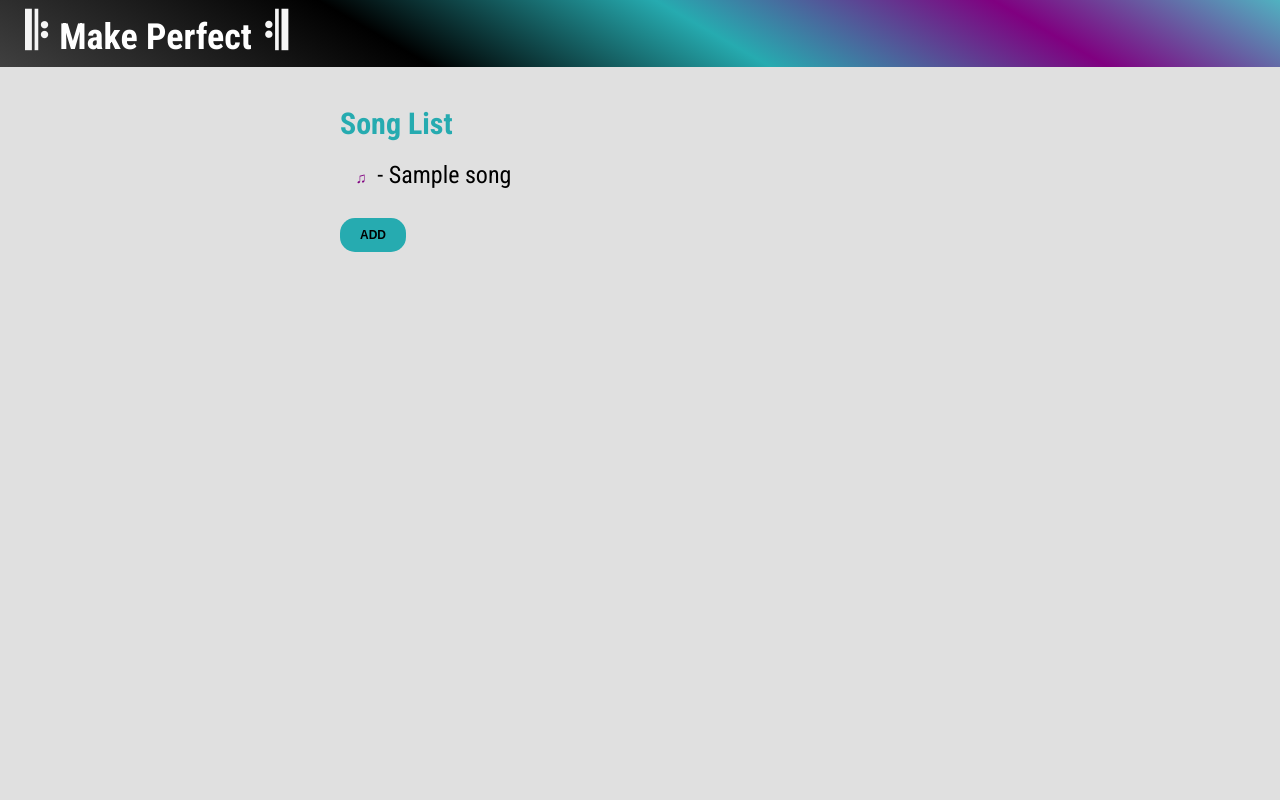
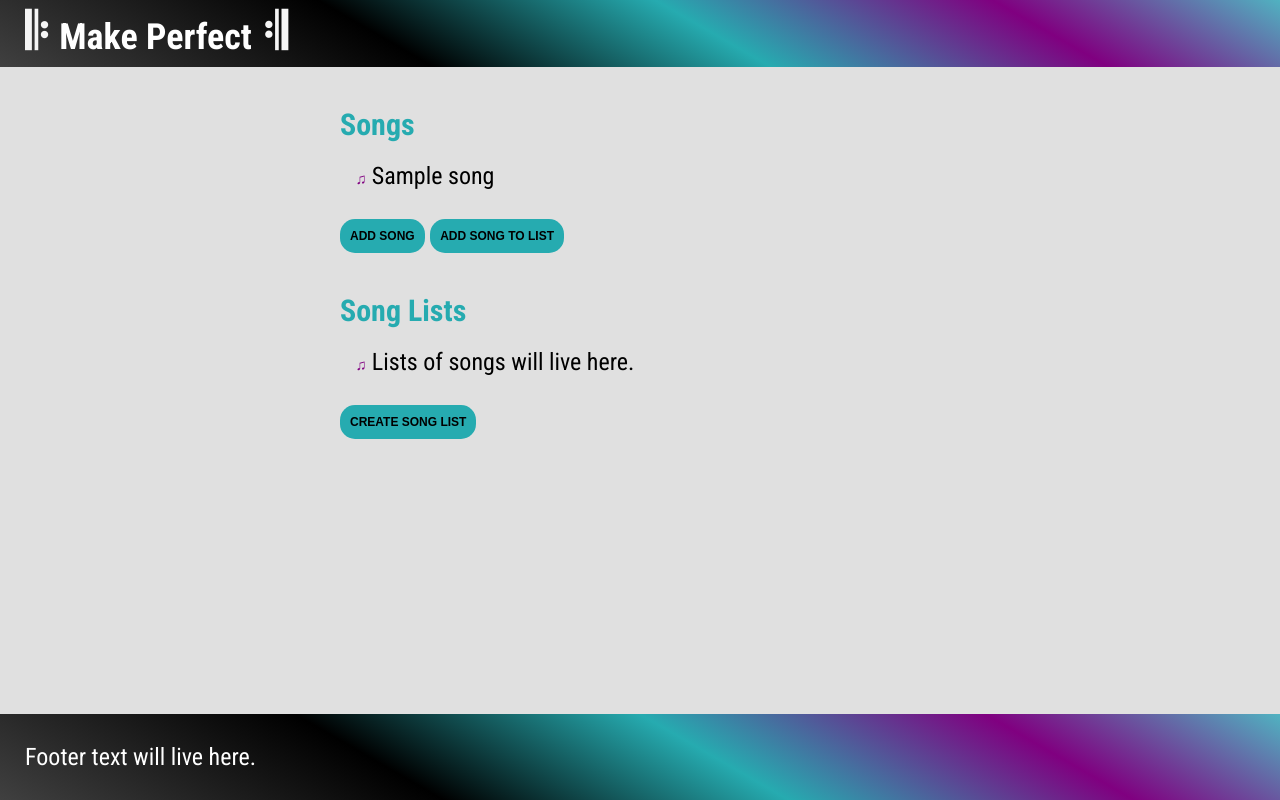
Before and after one commit to kevinelong/makeperfect, a Django app: template makeperfect_app/templates/makeperfect_app/index.html in a window 1280 px wide. Run offline with Django 3.2, Linux system fonts and the light colour scheme; the template is opened without the code that fills it: most values are stand-ins (such as "Sample title", 1, 10 or a date in 2020).

Commit message:
Add buttons and div for main content.

```diff
--- a/makeperfect_app/static/css/style.css
+++ b/makeperfect_app/static/css/style.css
@@ -2,15 +2,14 @@ body {
     background: #E0E0E0;
     color: black;
     font-family: 'Roboto Condensed', sans-serif;
-    font-size: 20px;
+    font-size: 24px;
     margin: auto;
     box-sizing: border-box;
-    padding-top: 75px;
-    width: auto;
+    width: 100%;
 }
 
 div {
-    padding: 1px 25px;
+    padding: 1px 20px;
 }
 
 /*--------------------------------------------
@@ -47,7 +46,27 @@ header span:after {
     font-size: 50px;
 }
 
+.main-content {
+    margin: 75px 50px 100px 50px;
+}
+
+footer {
+    background: linear-gradient(30deg, #404040, black 30%, #26ABB0, purple, mediumturquoise);
+    color: white;
+    padding: 5px 25px;
+    position: fixed;
+    bottom: 0;
+    width: 100%;
+}
+
 #master-song-list {
+    width: 600px;
+    margin: auto;
+    padding: 10px;
+    font-size: 24px;
+  }
+
+#song-lists {
     width: 600px;
     margin: auto;
     padding: 10px;
@@ -57,7 +76,6 @@ header span:after {
 /*--------------------------------------------
  HEADING STYLES
 ---------------------------------------------*/
-
 h1 {
     font-size: 30px;
     color: #26ABB0;
@@ -65,12 +83,11 @@ h1 {
 
 
 h2 {
-    font-size: 22px;
+    font-size: 28px;
 }
 /*--------------------------------------------
 LINK STYLES
 ---------------------------------------------*/
-
 a {
     color: black;
     text-decoration: none;
@@ -86,7 +103,6 @@ a:hover {
 /*--------------------------------------------
 LIST STYLES
 ---------------------------------------------*/
-
 /*removes styling, padding, and margin from unordered lists*/
 ul {
     list-style: none;
@@ -132,6 +148,15 @@ pre {
     font-family: 'Roboto Condensed', sans-serif;
 }
 
+#chords {
+    background: white;
+    margin: 0 50px 10px 25px;
+    padding-left: 40px;
+    float: right;
+    border-radius: 15px;
+    min-width: 25%;
+}
+
 /*--------------------------------------------
 BUTTON AND FORM STYLES
 ---------------------------------------------*/
@@ -142,11 +167,11 @@ button, #save-button {
     font-weight: bold;
     border-radius: 15px;
     font-size: 12px;
-    padding: 10px 20px;
+    padding: 10px;
 }
 
 button:hover, #save-button:hover{
-    background: darkorchid;
+    background: white;
     -webkit-text-fill-color: black;
 }
 
@@ -155,10 +180,7 @@ button:hover, #save-button:hover{
 }
 
 #edit-button {
-    position: fixed;
-    top: 75px;
-    right: 0;
-    margin: 25px;
+
 }
 input, textarea {
     margin: 10px;
--- a/makeperfect_app/templates/base_generic.html
+++ b/makeperfect_app/templates/base_generic.html
@@ -11,10 +11,14 @@
 </head>
 <body>
     <header>
-         <a href="/"><span>Make Perfect</span> </a>
+         <a href="/"><span>Make Perfect</span></a>
     </header>
 {% block content %}
 Content will be placed here.
 {% endblock %}
+
+    <footer>
+        <p>Footer text will live here. </p>
+    </footer>
 </body>
 </html>
--- a/makeperfect_app/templates/makeperfect_app/details.html
+++ b/makeperfect_app/templates/makeperfect_app/details.html
@@ -2,7 +2,7 @@
 {% load staticfiles %}
 
 {% block content %}
-
+    <div class="main-content">
         <div id="song-details">
             <h1>{{ song.song_title }}</h1>
             <p><h2>original artist:</h2>   {{ song.artist }}
@@ -24,6 +24,6 @@
         <div>
             <a href="/edit/{{ song.id }}/"><button id="edit-button">EDIT</button></a>
         </div>
-
+    </div>
 
 {% endblock %}
--- a/makeperfect_app/templates/makeperfect_app/edit.html
+++ b/makeperfect_app/templates/makeperfect_app/edit.html
@@ -2,7 +2,7 @@
 {% load staticfiles %}
 
 {% block content %}
-<div>
+<div class="main-content">
     <form id="edit-song" method="post">
         {% csrf_token %}
         <br>
--- a/makeperfect_app/templates/makeperfect_app/index.html
+++ b/makeperfect_app/templates/makeperfect_app/index.html
@@ -2,21 +2,32 @@
 {% load staticfiles %}
 
 {% block content %}
-
+<div class = "main-content">
 {% if song_list %}
     <div>
         <ul id = "master-song-list">
-        <h1>Song List</h1>
+        <h1>Songs</h1>
         {% for song in song_list %}
-            <li><a href="/song/{{ song.id }}/"> - {{ song.song_title }}</a></li>
+            <li><a href="/song/{{ song.id }}/">{{ song.song_title }}</a></li>
         {% endfor %}
 
 {% else %}
     <p>No songs available.</p>
 
 {% endif %}
-    <br>
-    <a href="/edit/0/"><button>ADD</button></a>
-    </ul>
+            <br>
+            <a href="/edit/0/"><button>ADD SONG</button></a>
+            <a href="#"><button>ADD SONG TO LIST</button></a>
+        </ul>
+
+        <ul id='song-lists'>
+        <h1>Song Lists</h1>
+            <li><a href="#">Lists of songs will live here.</a></li>
+            <br>
+            <a href="#"><button>CREATE SONG LIST</button></a>
+        </ul>
+        <br>
     </div>
+</div>
+
 {% endblock %}
```
Lines whose indentation alone changed are shown as unchanged.
